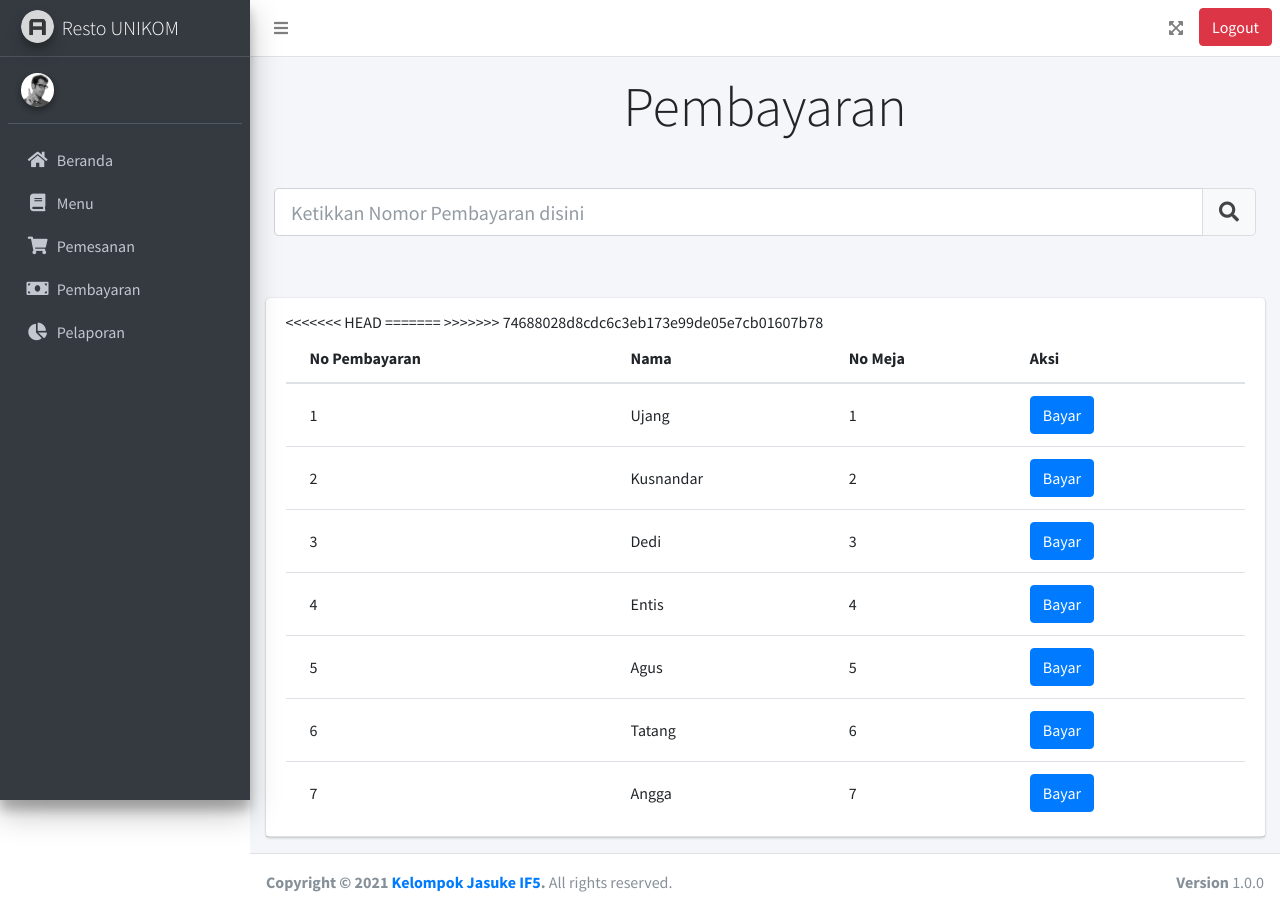
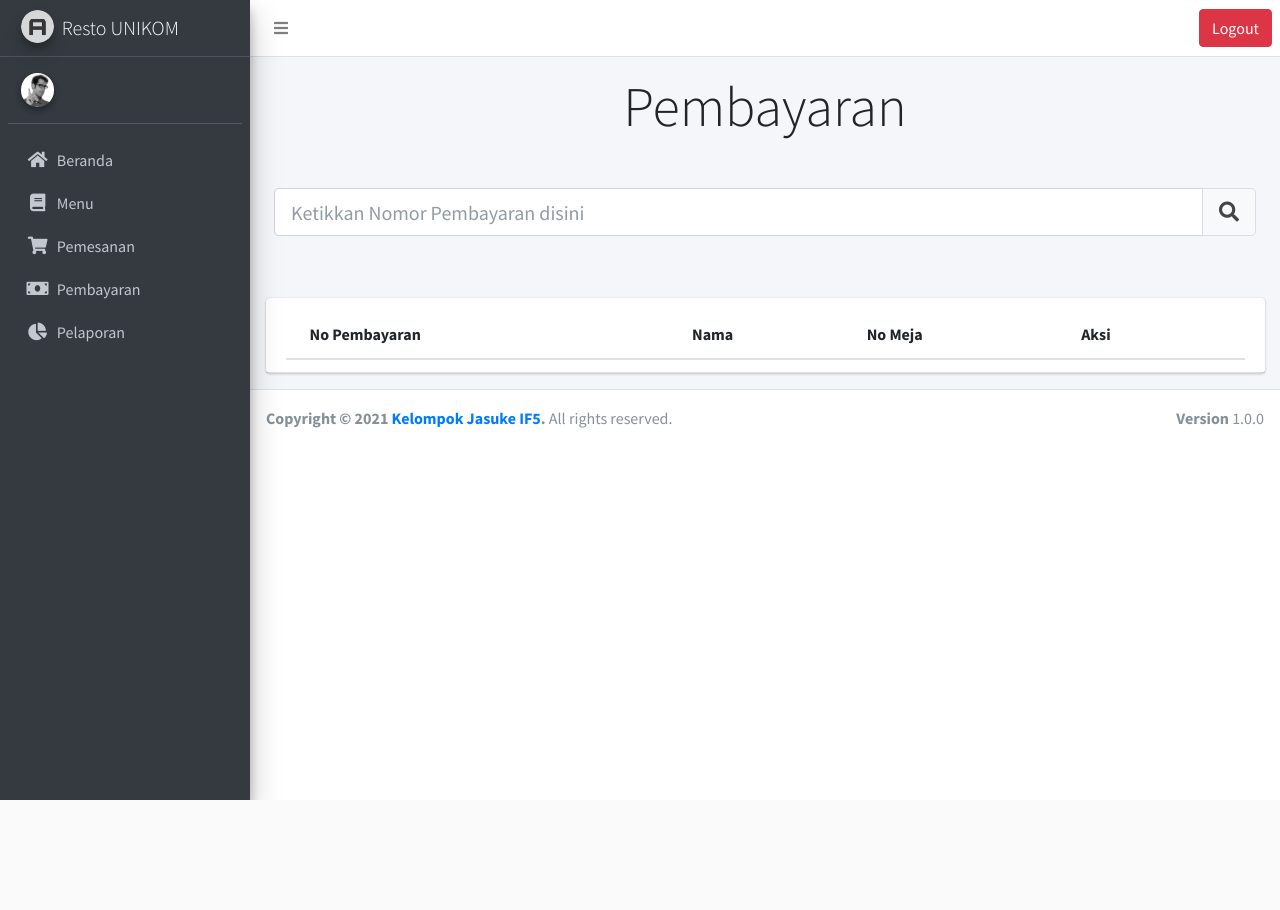
Before and after one commit to rahmaninsani/restoran_jasuke, a CodeIgniter 4 app: template app/Views/pembayaran/index.php in a window 1280 px wide. After the commit the page ends 800 px from the top, so only its background shows below. Run offline with PHP 8.4 and a stand-in for CodeIgniter, Linux system fonts and the light colour scheme; the template is opened without the code that fills it, so the values that code supplies are empty; some libraries are stand-ins or nearby versions.

Commit message:
perbaikan conflict, hapus fitur fullscreen

```diff
--- a/app/Controllers/Pembayaran.php
+++ b/app/Controllers/Pembayaran.php
@@ -4,10 +4,6 @@ namespace App\Controllers;
 
 class Pembayaran extends BaseController
 {
-<<<<<<< HEAD
-
-=======
->>>>>>> 74688028d8cdc6c3eb173e99de05e7cb01607b78
   public function index()
   {
     $data = [
--- a/app/Controllers/Pemesanan.php
+++ b/app/Controllers/Pemesanan.php
@@ -4,10 +4,6 @@ namespace App\Controllers;
 
 class Pemesanan extends BaseController
 {
-<<<<<<< HEAD
-
-=======
->>>>>>> 74688028d8cdc6c3eb173e99de05e7cb01607b78
   public function index()
   {
     $data = [
--- a/app/Views/layout/navbar.php
+++ b/app/Views/layout/navbar.php
@@ -10,11 +10,6 @@
     <!-- Right navbar links -->
     <ul class="navbar-nav ml-auto">
       <li class="nav-item">
-        <a class="nav-link" data-widget="fullscreen" href="#" role="button">
-          <i class="fas fa-expand-arrows-alt"></i>
-        </a>
-      </li>
-      <li class="nav-item">
         <a href="/login/logout" class="btn btn-danger">Logout</a>
       </li>
     </ul>
--- a/app/Views/pembayaran/index.php
+++ b/app/Views/pembayaran/index.php
@@ -47,50 +47,6 @@
                                         </tr>
                                     </thead>
                                     <tbody>
-<<<<<<< HEAD
-                                        <tr>
-                                            <td>1</td>
-                                            <td>Ujang</td>
-                                            <td>1</td>
-                                            <td><a href="<?= site_url('../hitung_bayar/index') ?>"><button class="btn btn-primary">Bayar</button></a></td>
-                                        </tr>
-                                        <tr>
-                                            <td>2</td>
-                                            <td>Kusnandar</td>
-                                            <td>2</td>
-                                            <td><a href="<?= site_url('../hitung_bayar/index') ?>"><button class="btn btn-primary">Bayar</button></a></td>
-                                        </tr>
-                                        <tr>
-                                            <td>3</td>
-                                            <td>Dedi</td>
-                                            <td>3</td>
-                                            <td><a href="<?= site_url('../hitung_bayar/index') ?>"><button class="btn btn-primary">Bayar</button></a></td>
-                                        </tr>
-                                        <tr>
-                                            <td>4</td>
-                                            <td>Entis</td>
-                                            <td>4</td>
-                                            <td><a href="<?= site_url('../hitung_bayar/index') ?>"><button class="btn btn-primary">Bayar</button></a></td>
-                                        </tr>
-                                        <tr>
-                                            <td>5</td>
-                                            <td>Agus</td>
-                                            <td>5</td>
-                                            <td><a href="<?= site_url('../hitung_bayar/index') ?>"><button class="btn btn-primary">Bayar</button></a></td>
-                                        </tr>
-                                        <tr>
-                                            <td>6</td>
-                                            <td>Tatang</td>
-                                            <td>6</td>
-                                            <td><a href="<?= site_url('../hitung_bayar/index') ?>"><button class="btn btn-primary">Bayar</button></a></td>
-                                        </tr>
-                                        <tr>
-                                            <td>7</td>
-                                            <td>Angga</td>
-                                            <td>7</td>
-                                            <td><a href="<?= site_url('../hitung_bayar/index') ?>"><button class="btn btn-primary">Bayar</button></a></td>
-                                        </tr>
-=======
                                         <?php
                                         $db = \Config\Database::connect();
                                         $query   = $db->query("SELECT
@@ -115,7 +71,6 @@
                                                 <td><a href="<?= site_url('../hitung_bayar/index') ?>"><button class="btn btn-primary">Bayar</button></a></td>
                                             </tr>
                                         <?php } ?>
->>>>>>> 74688028d8cdc6c3eb173e99de05e7cb01607b78
                                     </tbody>
                                 </table>
                             </div>
--- a/app/Views/pemesanan/index.php
+++ b/app/Views/pemesanan/index.php
@@ -108,11 +108,7 @@
               <!-- /.card -->
             </div>
           </div>
-<<<<<<< HEAD
-          <div class="d-grid gap-2 d-md-block align='center'">
-=======
           <div class="d-grid gap-2 d-md-block mx-auto">
->>>>>>> 74688028d8cdc6c3eb173e99de05e7cb01607b78
             <a href="<?= site_url('/pencarian_meja') ?>"><button class="btn btn-primary" type="button">Pencarian Meja</button></a>
             <a href="<?= site_url('/tambah_pesanan') ?>"><button class="btn btn-primary" type="button">Tambah Pesanan</button></a>
           </div>
```
Also changed, not shown: app/Views/laporan/index.php (+0 -11 lines), 1 other file.
